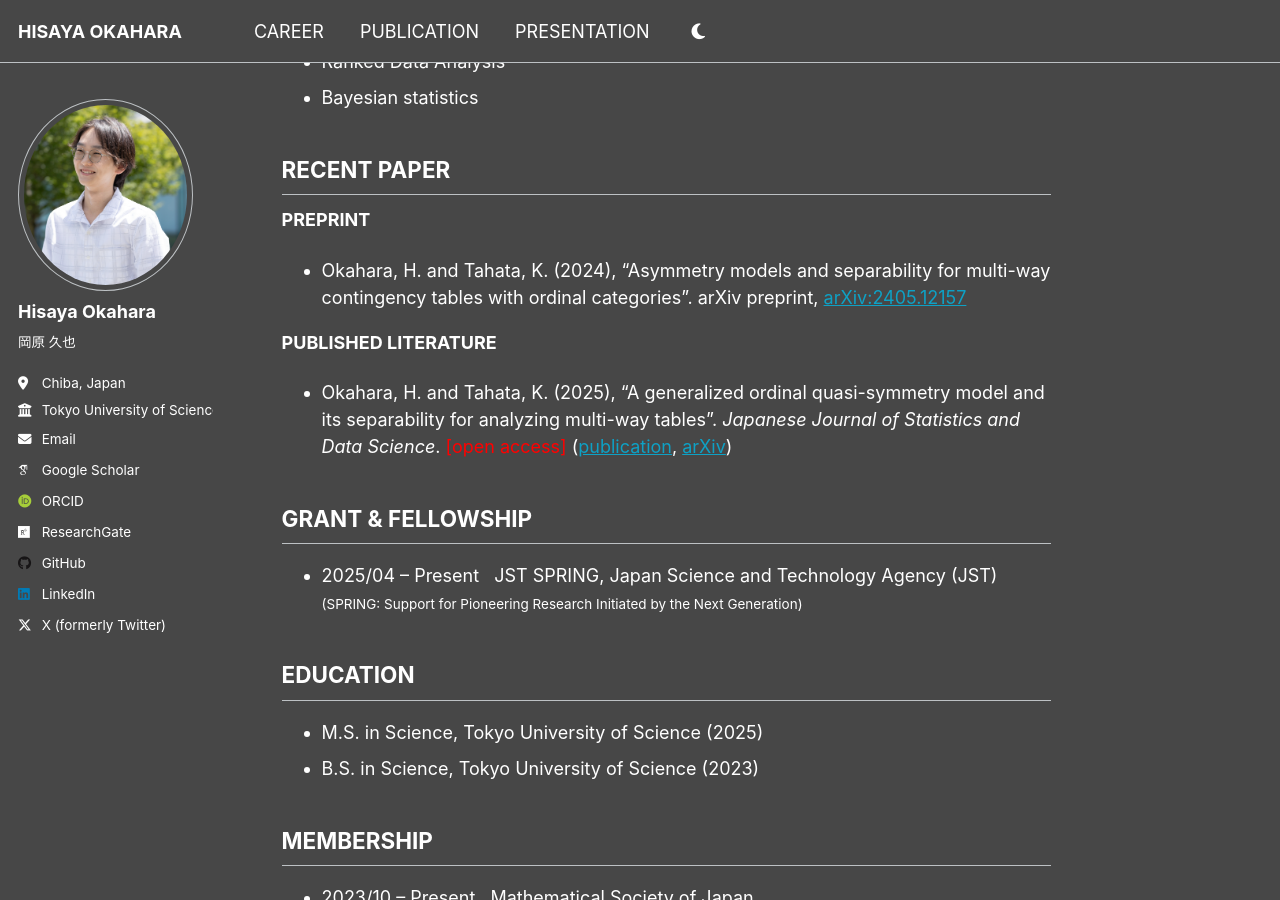
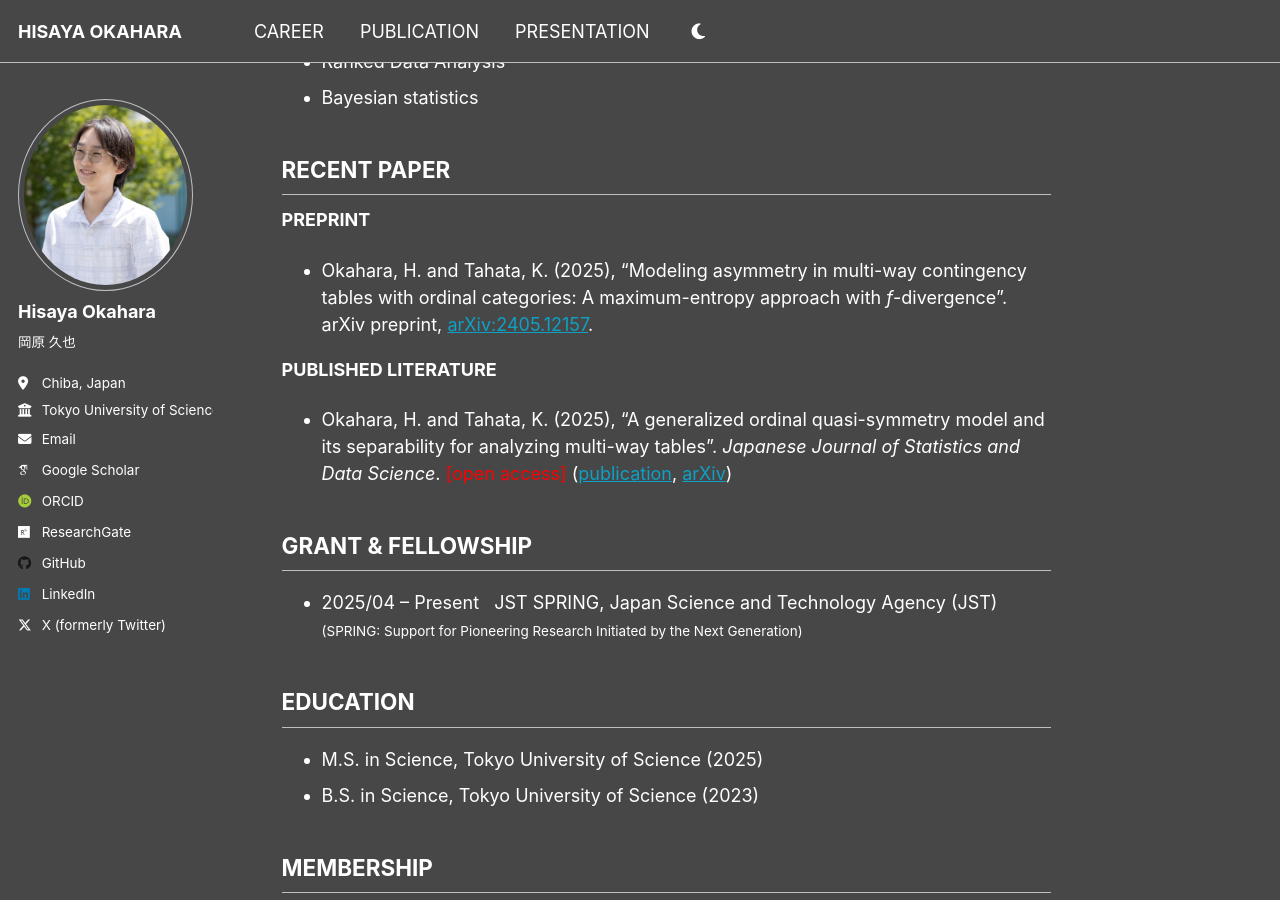
Before and after one commit to h-okahara/h-okahara.github.io, a Jekyll site: the page built from _pages/about.md, in a window 1280 px wide and 900 px high, scrolled down 362 px. Built offline with Jekyll 4.4.1, drawn with Linux system fonts in a browser that asks for light colours; some web fonts are replaced.

Commit message:
Update about.md

```diff
--- a/_pages/about.md
+++ b/_pages/about.md
@@ -24,7 +24,7 @@ I'm a Ph.D. student in the [Tahata Lab](https://tahata-lab.is.noda.tus.ac.jp/) a
 ## RECENT PAPER
 
 **PREPRINT**
-- Okahara, H. and Tahata, K. (2024), "Asymmetry models and separability for multi-way contingency tables with ordinal categories". arXiv preprint, [arXiv:2405.12157](https://arxiv.org/abs/2405.12157)
+- Okahara, H. and Tahata, K. (2025), "Modeling asymmetry in multi-way contingency tables with ordinal categories: A maximum-entropy approach with *f*-divergence". arXiv preprint, [arXiv:2405.12157](https://arxiv.org/abs/2405.12157).
 
 **PUBLISHED LITERATURE**
 - Okahara, H. and Tahata, K. (2025), "A generalized ordinal quasi-symmetry model and its separability for analyzing multi-way tables". *Japanese Journal of Statistics and Data Science*. <span style="color: red;">[open access]</span> ([publication](https://link.springer.com/article/10.1007/s42081-024-00289-4), [arXiv](https://arxiv.org/abs/2405.04193))
```
